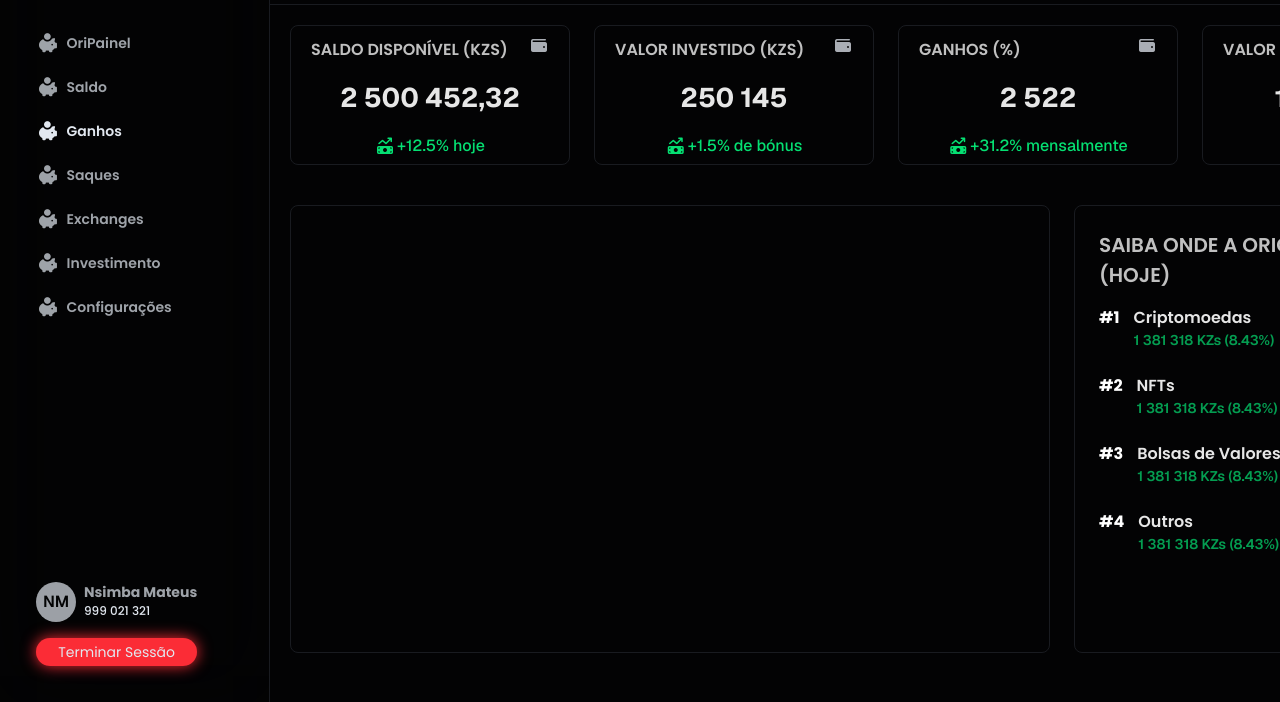
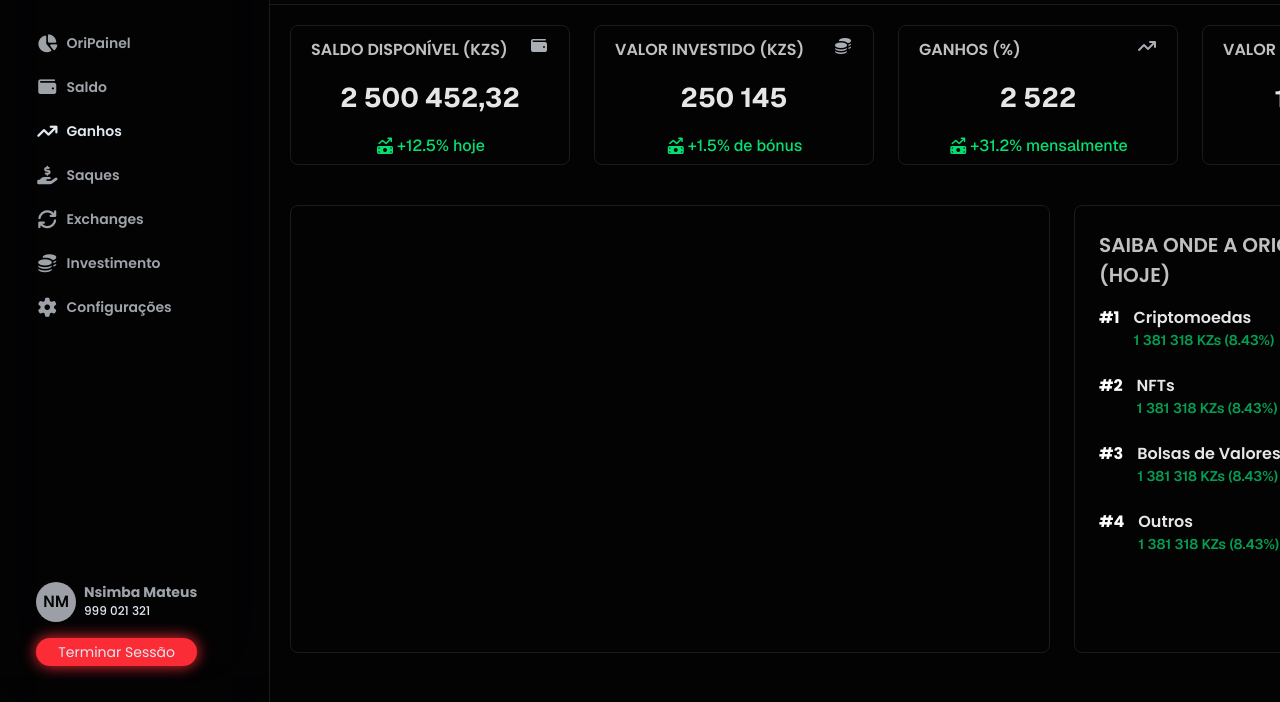
Before and after one commit to C4L3B3666/origami, a website: page views/painelUsuario.html in a window 1280 px wide. Shown: the part 98-800 px from the top of the page. Drawn offline with nearby package versions, Linux system fonts and the light colour scheme.

Commit message:
ico dash user

```diff
--- a/views/painelUsuario.html
+++ b/views/painelUsuario.html
@@ -17,13 +17,13 @@
                     <button class="bg-red-500 h-7 w-7 text-white rounded-full md:hidden text-sm shadow-[0_0_15px_#fb2c36]">X</button>
                 </nav>
                 <nav class="flex flex-col items-start mt-3 gap-6">
-                    <button class="botao_lado_dash"><i class="fa-solid fa-piggy-bank icone_botao_lado_dash"></i>OriPainel</button>
-                    <button class="botao_lado_dash"><i class="fa-solid fa-piggy-bank icone_botao_lado_dash"></i>Saldo</button>
-                    <button class="botao_lado_dash ativo"><i class="fa-solid fa-piggy-bank icone_botao_lado_dash"></i>Ganhos</button>
-                    <button class="botao_lado_dash"><i class="fa-solid fa-piggy-bank icone_botao_lado_dash"></i>Saques</button>
-                    <button class="botao_lado_dash"><i class="fa-solid fa-piggy-bank icone_botao_lado_dash"></i>Exchanges</button>
-                    <button class="botao_lado_dash"><i class="fa-solid fa-piggy-bank icone_botao_lado_dash"></i>Investimento</button>
-                    <button class="botao_lado_dash"><i class="fa-solid fa-piggy-bank icone_botao_lado_dash"></i>Configurações</button>
+                    <button class="botao_lado_dash"><i class="fa-solid fa-chart-pie icone_botao_lado_dash"></i> OriPainel</button>
+                    <button class="botao_lado_dash"><i class="fa-solid fa-wallet icone_botao_lado_dash"></i> Saldo</button>
+                    <button class="botao_lado_dash ativo"><i class="fa-solid fa-arrow-trend-up icone_botao_lado_dash"></i> Ganhos</button>
+                    <button class="botao_lado_dash"><i class="fa-solid fa-hand-holding-dollar icone_botao_lado_dash"></i> Saques</button>
+                    <button class="botao_lado_dash"><i class="fa-solid fa-arrows-rotate icone_botao_lado_dash"></i> Exchanges</button>
+                    <button class="botao_lado_dash"><i class="fa-solid fa-coins icone_botao_lado_dash"></i> Investimento</button>
+                    <button class="botao_lado_dash"><i class="fa-solid fa-gear icone_botao_lado_dash"></i> Configurações</button>
                 </nav>
             </nav>
             <div class="flex flex-col gap-5 md:gap-4 mt-8 md:mt-auto">
@@ -67,7 +67,7 @@
                     <nav class="card_info_painel">
                         <div class="div_topo_card_info_painel">
                             <h5 class="titulo_card_info_painel">Valor Investido (KZs)</h5>
-                            <i class="fa-solid fa-wallet icone_card_painel"></i>
+                            <i class="fa-solid fa-coins icone_card_painel"></i>
                         </div>
                         <div>
                             <h6 class="valor_card_info_painel">250 145</h6>
@@ -81,7 +81,7 @@
                     <nav class="card_info_painel">
                         <div class="div_topo_card_info_painel">
                             <h5 class="titulo_card_info_painel">Ganhos (%)</h5>
-                            <i class="fa-solid fa-wallet icone_card_painel"></i>
+                            <i class="fa-solid fa-arrow-trend-up icone_card_painel"></i>
                         </div>
                         <div>
                             <h6 class="valor_card_info_painel">2 522</h6>
@@ -95,7 +95,7 @@
                     <nav class="card_info_painel">
                         <div class="div_topo_card_info_painel">
                             <h5 class="titulo_card_info_painel">Valor Levantado (KZs)</h5>
-                            <i class="fa-solid fa-wallet icone_card_painel"></i>
+                            <i class="fa-solid fa-hand-holding-dollar icone_card_painel"></i>
                         </div>
                         <div>
                             <h6 class="valor_card_info_painel">1 250 000</h6>
```
Also changed, not shown: assets/css/output.css.
